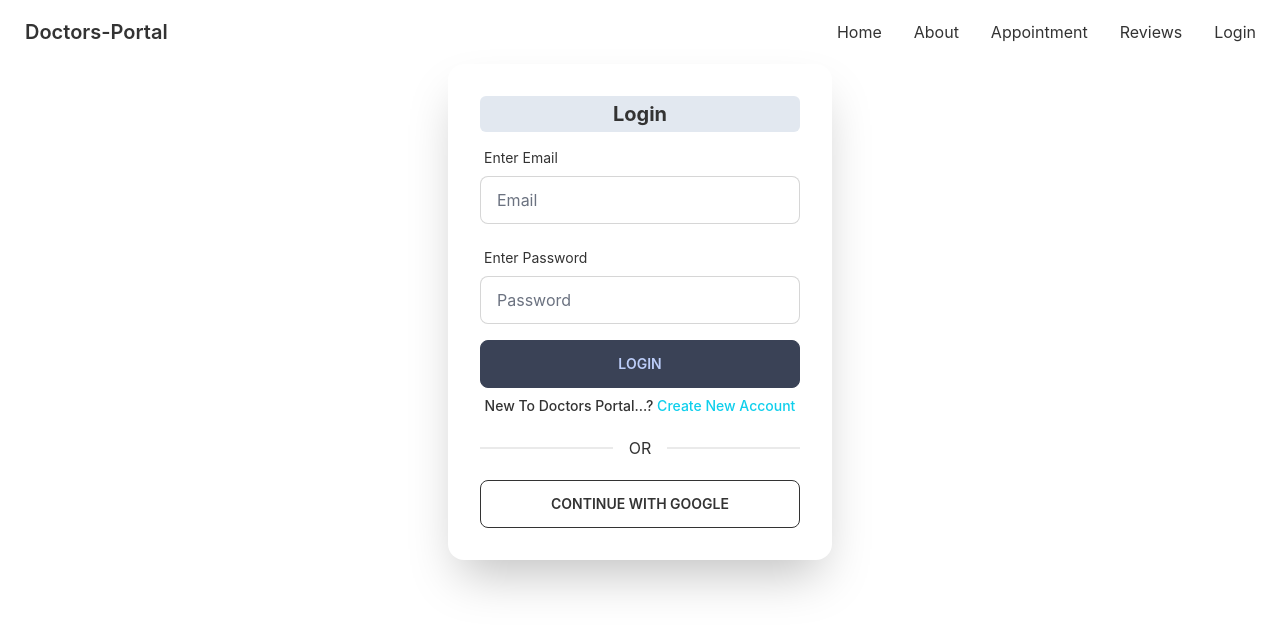
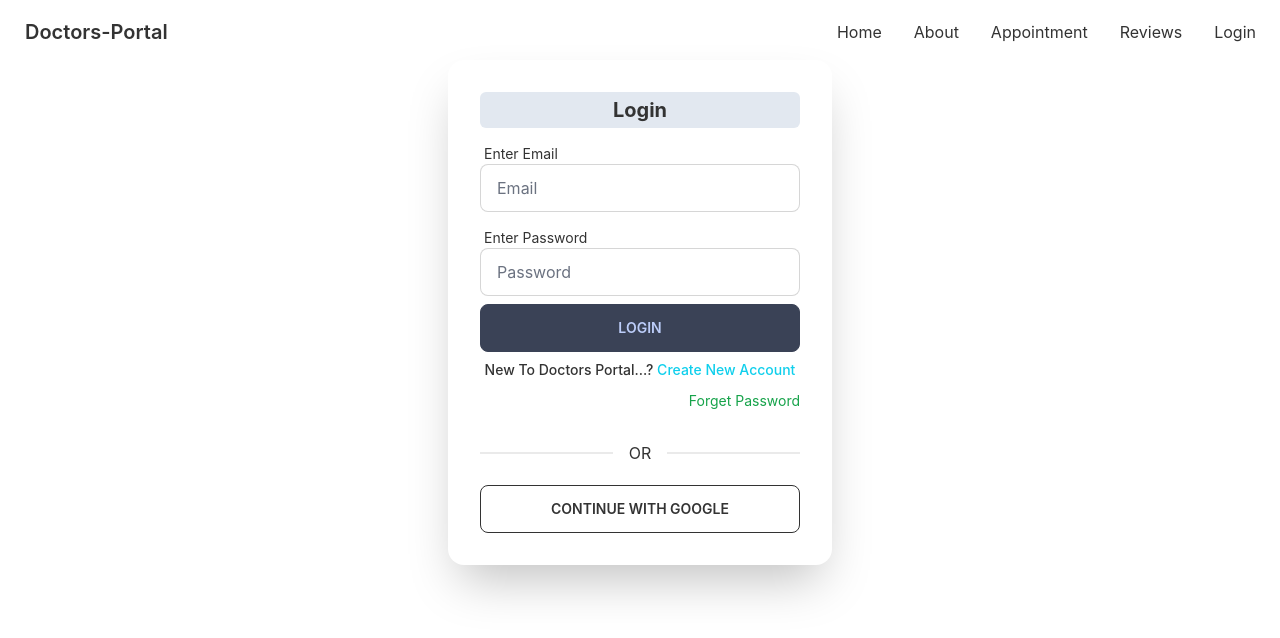
Before and after one commit to fozlerabbi9/Doctors-Portal, a React (Create React App) app: page /login in a window 1280 px wide. Shown: the top 638 px of the page. Built offline with nearby package versions, Linux system fonts and the light colour scheme; no server answers.

Commit message:
added email verify code

```diff
--- a/package.json
+++ b/package.json
@@ -17,6 +17,7 @@
     "react-hook-form": "^7.34.2",
     "react-router-dom": "^6.3.0",
     "react-scripts": "5.0.1",
+    "react-toastify": "^9.0.8",
     "web-vitals": "^2.1.4"
   },
   "scripts": {
--- a/src/Components/AppointMentFile/AppoinmentBanner.js
+++ b/src/Components/AppointMentFile/AppoinmentBanner.js
@@ -10,7 +10,7 @@ const AppoinmentBanner = ({ date, setDate }) => {
         <div style={{
             background: `url(${chairBg})`,
             backgroundSize: "cover",
-            backgroundPosition:"center"
+            backgroundPosition: "center"
         }} className="main-div">
             <div className="lg:py-24">
                 <div className="hero">
@@ -19,11 +19,25 @@ const AppoinmentBanner = ({ date, setDate }) => {
                         <div className="w-full md:w-2/4 lg:w-2/4 mb-0 lg:mb-0 rounded-lg shadow-2xl">
                             <img src={chair} className="" alt='dentist chair' />
                         </div>
-                        <DayPicker className='shadow-xl rounded-lg '
+                        {/* <DayPicker className='shadow-xl rounded-lg '
+                            mode="single"
+                            selected={date}
+                            onClick={(date) => setDate(date)}
+                            dateFormat="MM-dd-yyyy"
+                        ></DayPicker> */}
+
+                        {/* <DayPicker className='shadow-xl rounded-lg '
+                            mode="single"
+                            selected={date}
+                            onSelect={!date ? setDate : date}
+                        ></DayPicker> */}
+
+                        <DayPicker className='shadow-xl rounded-lg'
                             mode="single"
                             selected={date}
                             onSelect={setDate}
                         ></DayPicker>
+
                     </div>
                 </div>
             </div>
--- /dev/null
+++ b/src/Components/LoginFile/ForgetPassword.js
@@ -0,0 +1,45 @@
+import React from 'react';
+import { useSendPasswordResetEmail } from 'react-firebase-hooks/auth';
+import auth from '../../firebase.init';
+import { ToastContainer, toast } from 'react-toastify';
+import 'react-toastify/dist/ReactToastify.css';
+
+const ForgetPassword = ({ setOpenmodal }) => {
+    const [sendPasswordResetEmail, sending, error] = useSendPasswordResetEmail(auth);
+
+    const gmeilFun = (e) => {
+        e.preventDefault()
+        const email = e.target.email.value;
+        console.log(email);
+        sendPasswordResetEmail(email);
+        // toast("please chack your Gmail");
+        alert("please chack your Gmail");
+        setOpenmodal(false);
+    }
+
+    return (
+        <div>
+            <input type="checkbox" id="forget-modal" className="modal-toggle" />
+            <div className="modal modal-bottom sm:modal-middle">
+                <div className="modal-box">
+                    <label htmlFor="forget-modal" className="btn btn-sm btn-circle absolute right-2 top-2">✕</label>
+
+                    <div>
+                        <form onSubmit={gmeilFun}>
+                            <input className='p-2 mt-6 w-2/3 rounded-md shadow-md border-2' required type="email" name='email' placeholder='Enter Your Valid Email' />
+                            <div className="card-actions justify-end">
+                                <input className='btn btn-primary w-2/5 mt-6' type="submit" value="Submit" /> <br />
+                            </div>
+                            {/* <div className="modal-action">
+                                <label htmlFor="forget-modal" type="submit" className="btn">submit</label>
+                            </div> */}
+                        </form>
+                        <ToastContainer />
+                    </div>
+                </div>
+            </div>
+        </div >
+    );
+};
+
+export default ForgetPassword;
--- a/src/Components/LoginFile/Login.js
+++ b/src/Components/LoginFile/Login.js
@@ -1,12 +1,14 @@
 import React from 'react';
 import './Login.css';
 // import { useSignInWithGoogle } from 'firebase/auth';
-import { useAuthState, useSignInWithEmailAndPassword, useSignInWithGoogle } from 'react-firebase-hooks/auth';
+import { useAuthState, useSendPasswordResetEmail, useSignInWithEmailAndPassword, useSignInWithGoogle } from 'react-firebase-hooks/auth';
 import auth from "../../../src/firebase.init";
 import { useForm } from "react-hook-form";
 import Loding from '../SharedFile/Loding';
 import { Link, useLocation, useNavigate } from 'react-router-dom';
 import { useEffect } from 'react';
+import { useState } from 'react';
+import ForgetPassword from './ForgetPassword';
 
 
 const Login = () => {
@@ -14,6 +16,9 @@ const Login = () => {
     const [signInWithGoogle, guser, loading, gError] = useSignInWithGoogle(auth);
     const { register, formState: { errors }, handleSubmit } = useForm();
     const [signInWithEmailAndPassword, signuser, signloading, signerror,] = useSignInWithEmailAndPassword(auth);
+    const [sendPasswordResetEmail, sending, error] = useSendPasswordResetEmail(auth);
+    const [forgerEmail, setForgetEmial] = useState('');
+    const [openModal, setOpenmodal] = useState(false);
     const navigate = useNavigate();
     const location = useLocation();
     const from = location.state?.from?.pathname || "/";
@@ -52,16 +57,6 @@ const Login = () => {
         // console.log(email, password);
     };
 
-    // const onSubmit = data => {
-    //     const password = data.password;
-    //     if (password.length > 6 || password.length < 6) {
-    //         alert("type 6 latter for password")
-    //     }
-    //     else{
-    //         alert("submited");
-    //     }
-    // };
-
 
     return (
         <div className='flex h-96 justify-center items-center '>
@@ -71,7 +66,7 @@ const Login = () => {
 
                     <form onSubmit={handleSubmit(onSubmit)}>
                         <div className="form-control w-full max-w-xs">
-                            <label className="label">
+                            <label className="label pb-0">
                                 <span className="label-text">Enter Email</span>
                             </label>
                             <input
@@ -89,14 +84,14 @@ const Login = () => {
                                     }
                                 })}
                             />
-                            <label className="label">
+                            <label className="label pb-0">
                                 {errors.email?.type === 'required' && <span className="label-text-alt text-red-500">{errors.email?.message}</span>}
                                 {errors.email?.type === 'pattern' && <span className="label-text-alt text-red-500">{errors.email?.message}</span>}
 
                             </label>
                         </div>
                         <div className="form-control w-full max-w-xs">
-                            <label className="label">
+                            <label className="label pb-0">
                                 <span className="label-text">Enter Password</span>
                             </label>
                             <input
@@ -114,7 +109,7 @@ const Login = () => {
                                     }
                                 })}
                             />
-                            <label className="label">
+                            <label className="label pb-0">
                                 {errors.password?.type === 'required' && <span className="label-text-alt text-red-500">{errors.password?.message}</span>}
                                 {errors.password?.type === 'minLength' && <span className="label-text-alt text-red-500">{errors.password?.message}</span>}
 
@@ -131,6 +126,7 @@ const Login = () => {
                         <p className='text-sm mt-2 font-medium '>New To Doctors Portal...? <Link className='text-primary' to='/register'>Create New Account</Link> </p>
                     </form>
 
+                    <p className='text-right text-sm text-green-600 pt-2' onClick={() => setOpenmodal(true)} style={{ marginTop: -5, marginBottom: 10 }} > <label htmlFor="forget-modal">Forget Password</label> </p>
 
                     {/* <form onSubmit={handleSubmit(onSubmit)} className="text-left">
                         <label htmlFor="">Email :</label>
@@ -151,6 +147,11 @@ const Login = () => {
                     >Continue With Google</button>
                 </div>
             </div>
+            {
+                openModal && <ForgetPassword
+                setOpenmodal={setOpenmodal}
+                ></ForgetPassword>
+            }
         </div>
     );
 };
--- a/src/Components/RegisterFile/Register.js
+++ b/src/Components/RegisterFile/Register.js
@@ -8,7 +8,7 @@ import { Link, useNavigate } from 'react-router-dom';
 const Register = () => {
     const [signInWithGoogle, user, loading, gError] = useSignInWithGoogle(auth);
     const { register, formState: { errors }, handleSubmit } = useForm();
-    const [createUserWithEmailAndPassword, createUser, createLoading, createError,] = useCreateUserWithEmailAndPassword(auth);
+    const [createUserWithEmailAndPassword, createUser, createLoading, createError,] = useCreateUserWithEmailAndPassword(auth, { sendEmailVerification: true });
     const [updateProfile, updating, updateError] = useUpdateProfile(auth);
     const navigate = useNavigate();
 
@@ -34,7 +34,7 @@ const Register = () => {
         const email = data.email;
         const password = data.password;
         await createUserWithEmailAndPassword(email, password);
-        await updateProfile({ displayName : data.name });
+        await updateProfile({ displayName: data.name });
         // alert("Thanks to register");
         navigate("/")
     };
```
Also changed, not shown: src/Components/AppointMentFile/Appointment.js (+0 -11 lines), 1 other file (tests, documents, lock files or other folders).
